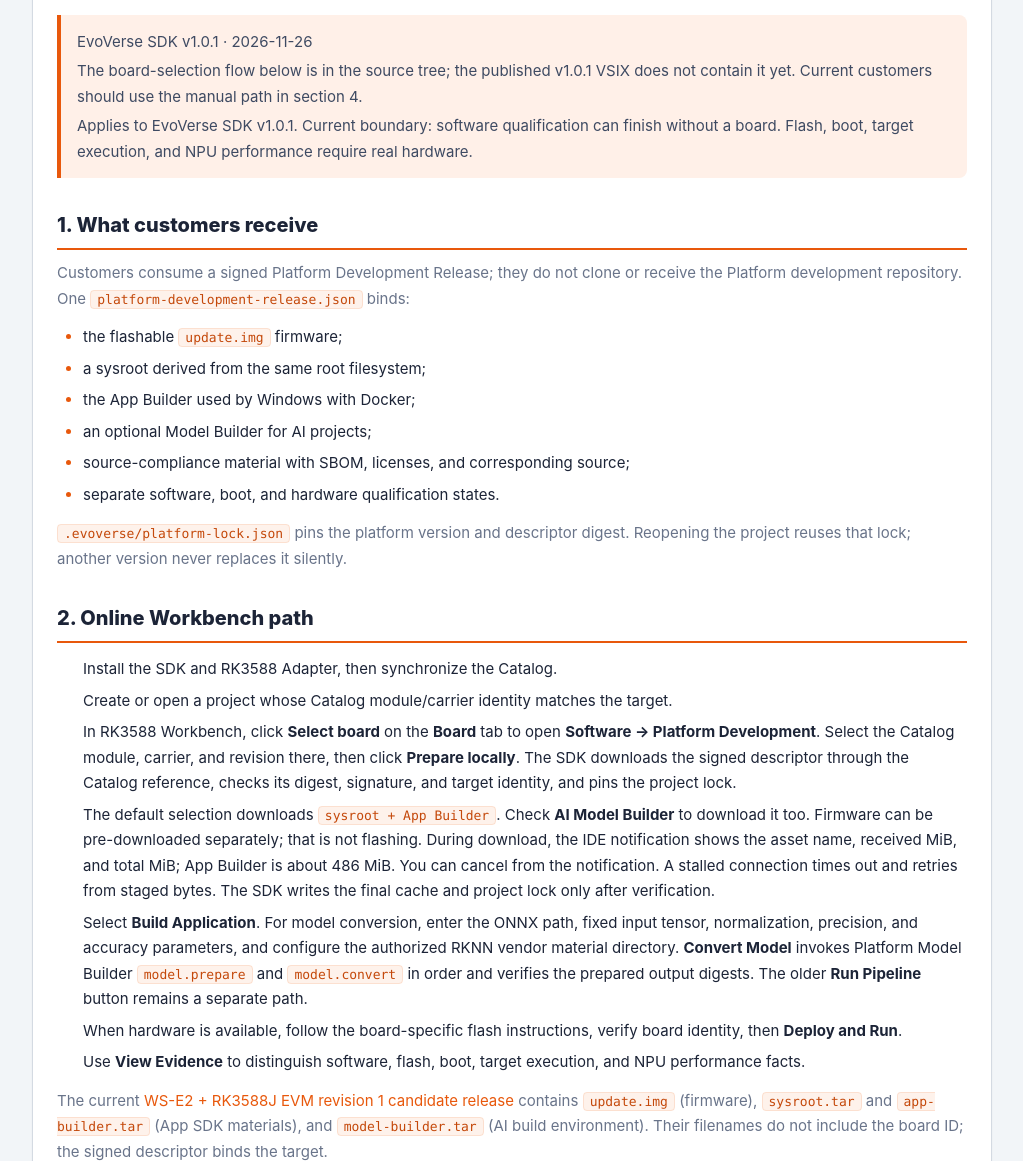
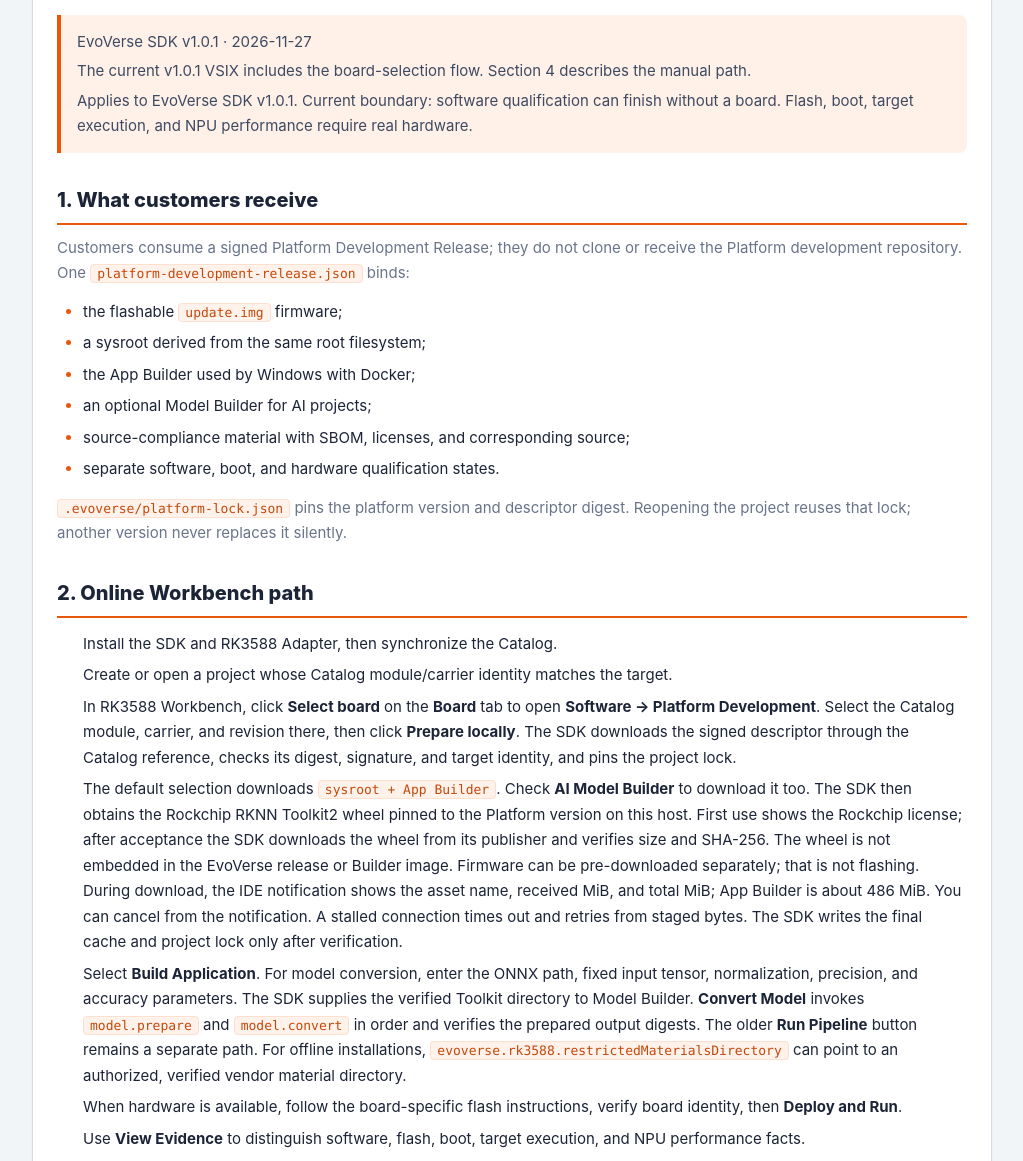
Before and after one commit to butonlyif/evoverse-sdk-releases, a plain HTML site: page docs/en/view/rk3588/platform-development-guide.html in a window 1280 px wide. Shown: the part 382-1543 px from the top of the page, without its empty margins (128-1151 px from the left). Drawn offline with Linux system fonts and the light colour scheme.

Commit message:
release: v1.0.1 packages and docs portal snapshot
Refresh zh/en Pages snapshots and bilingual download tables; attach SHA256SUMS-v1.0.1.txt.

```diff
--- a/docs/en/view/rk3588/platform-development-guide.html
+++ b/docs/en/view/rk3588/platform-development-guide.html
@@ -106,8 +106,8 @@ header,main,footer{max-width:1180px;margin:auto;padding:24px}header{padding-top:
 <h1>RK3588 Platform Development Guide</h1></header>
 <main class="article"><h1 id="rk3588-platform-development-guide">RK3588 Platform Development Guide</h1>
 <blockquote>
-<p>EvoVerse SDK v1.0.1 · 2026-11-26</p>
-<p>The board-selection flow below is in the source tree; the published v1.0.1 VSIX does not contain it yet. Current customers should use the manual path in section 4.</p>
+<p>EvoVerse SDK v1.0.1 · 2026-11-27</p>
+<p>The current v1.0.1 VSIX includes the board-selection flow. Section 4 describes the manual path.</p>
 <p>Applies to EvoVerse SDK v1.0.1.
 Current boundary: software qualification can finish without a board. Flash, boot, target execution, and NPU performance require real hardware.</p>
 </blockquote>
@@ -127,9 +127,9 @@ Current boundary: software qualification can finish without a board. Flash, boot
 <li>Install the SDK and RK3588 Adapter, then synchronize the Catalog.</li>
 <li>Create or open a project whose Catalog module/carrier identity matches the target.</li>
 <li>In RK3588 Workbench, click <strong>Select board</strong> on the <strong>Board</strong> tab to open <strong>Software → Platform Development</strong>. Select the Catalog module, carrier, and revision there, then click <strong>Prepare locally</strong>. The SDK downloads the signed descriptor through the Catalog reference, checks its digest, signature, and target identity, and pins the project lock.</li>
-<li>The default selection downloads <code>sysroot + App Builder</code>. Check <strong>AI Model Builder</strong> to download it too. Firmware can be pre-downloaded separately; that is not flashing.
+<li>The default selection downloads <code>sysroot + App Builder</code>. Check <strong>AI Model Builder</strong> to download it too. The SDK then obtains the Rockchip RKNN Toolkit2 wheel pinned to the Platform version on this host. First use shows the Rockchip license; after acceptance the SDK downloads the wheel from its publisher and verifies size and SHA-256. The wheel is not embedded in the EvoVerse release or Builder image. Firmware can be pre-downloaded separately; that is not flashing.
    During download, the IDE notification shows the asset name, received MiB, and total MiB; App Builder is about 486 MiB. You can cancel from the notification. A stalled connection times out and retries from staged bytes. The SDK writes the final cache and project lock only after verification.</li>
-<li>Select <strong>Build Application</strong>. For model conversion, enter the ONNX path, fixed input tensor, normalization, precision, and accuracy parameters, and configure the authorized RKNN vendor material directory. <strong>Convert Model</strong> invokes Platform Model Builder <code>model.prepare</code> and <code>model.convert</code> in order and verifies the prepared output digests. The older <strong>Run Pipeline</strong> button remains a separate path.</li>
+<li>Select <strong>Build Application</strong>. For model conversion, enter the ONNX path, fixed input tensor, normalization, precision, and accuracy parameters. The SDK supplies the verified Toolkit directory to Model Builder. <strong>Convert Model</strong> invokes <code>model.prepare</code> and <code>model.convert</code> in order and verifies the prepared output digests. The older <strong>Run Pipeline</strong> button remains a separate path. For offline installations, <code>evoverse.rk3588.restrictedMaterialsDirectory</code> can point to an authorized, verified vendor material directory.</li>
 <li>When hardware is available, follow the board-specific flash instructions, verify board identity, then <strong>Deploy and Run</strong>.</li>
 <li>Use <strong>View Evidence</strong> to distinguish software, flash, boot, target execution, and NPU performance facts.</li>
 </ol>
```
Also changed, not shown: docs/zh/view/rk3588/Platform-Development使用指南.html (+3 -3 lines), SHA256SUMS-v1.0.1.txt, 2 other files.
